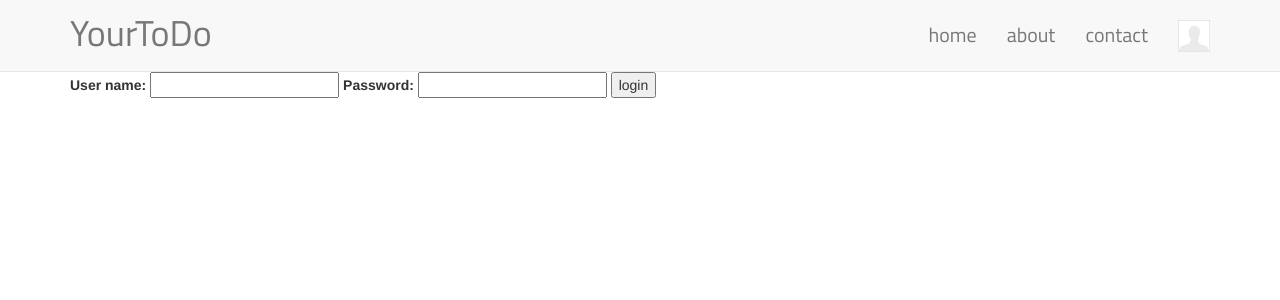
After one commit to bendavidsonku/YourToDo, a Django app: template YourToDo/templates/auth/login.html in a window 1280 px wide. The commit adds this page. Shown: the top 300 px of the page. Run offline with Django 3.2, Linux system fonts and the light colour scheme; the template is opened without the code that fills it, so the values that code supplies are empty; some libraries are stand-ins or nearby versions.

Commit message:
Setup user authentication system (basic).

```diff
--- /dev/null
+++ b/YourToDo/templates/auth/login.html
@@ -0,0 +1,18 @@
+{% extends 'base.html' %}
+
+{% block content %}
+    <div class="container">
+        {% if form.errors %}
+            <p>Sorry, that's not a valid username or password</p>
+        {% endif %}
+
+        <form action="/auth/" method="post">{% csrf_token %}
+            <label for="username">User name:</label>
+            <input type="text" name="username" value="" id="username">
+            <label for="password">Password:</label>
+            <input type="password" name="password" value="" id="password">
+
+            <input type="submit" value="login" />
+        </form>
+    </div>
+{% endblock %}
--- a/YourToDo/templates/base.html
+++ b/YourToDo/templates/base.html
@@ -42,13 +42,18 @@
                         <li>
                         	<a href="#">contact</a>
                         </li>
+                        <!-- If not logged in, show sign in button -->
                         <li>
-                        	<a href="#"><img class="user-pic-nav" src="{% static 'media/images/default_user.png' %}" alt="User Profile Picture" /></a>
+                        	<a href="/login"><img class="user-pic-nav" src="{% static 'media/images/default_user.png' %}" alt="User Profile Picture" /></a>
                         </li>
                     </ul>
                 </div>
             </div>
         </nav>
 
+        <div class="top">
+            {% block content %}{% endblock %}
+        </div>
+
 	</body>
 </html>
--- a/static/css/styles.css
+++ b/static/css/styles.css
@@ -19,3 +19,7 @@ ul.navbar-nav>li {
 	line-height: 20px;
 	margin-top: 10px;
 }
+
+.top {
+	margin-top: 72px;
+}
```
Also changed, not shown: YourToDo/urls.py (+6 -61 lines), YourToDo/views.py (added, +33 -0 lines), dev.db.
